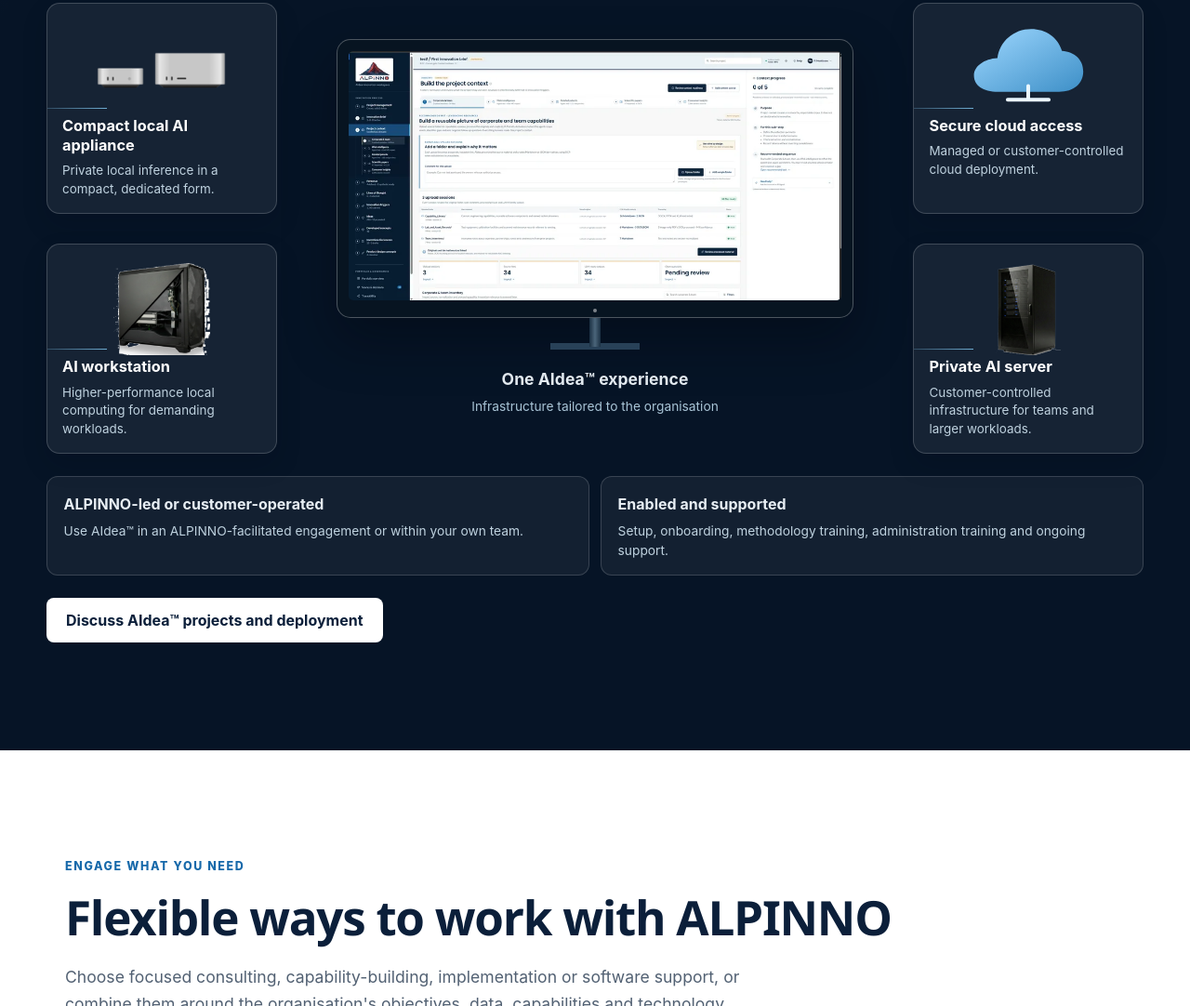
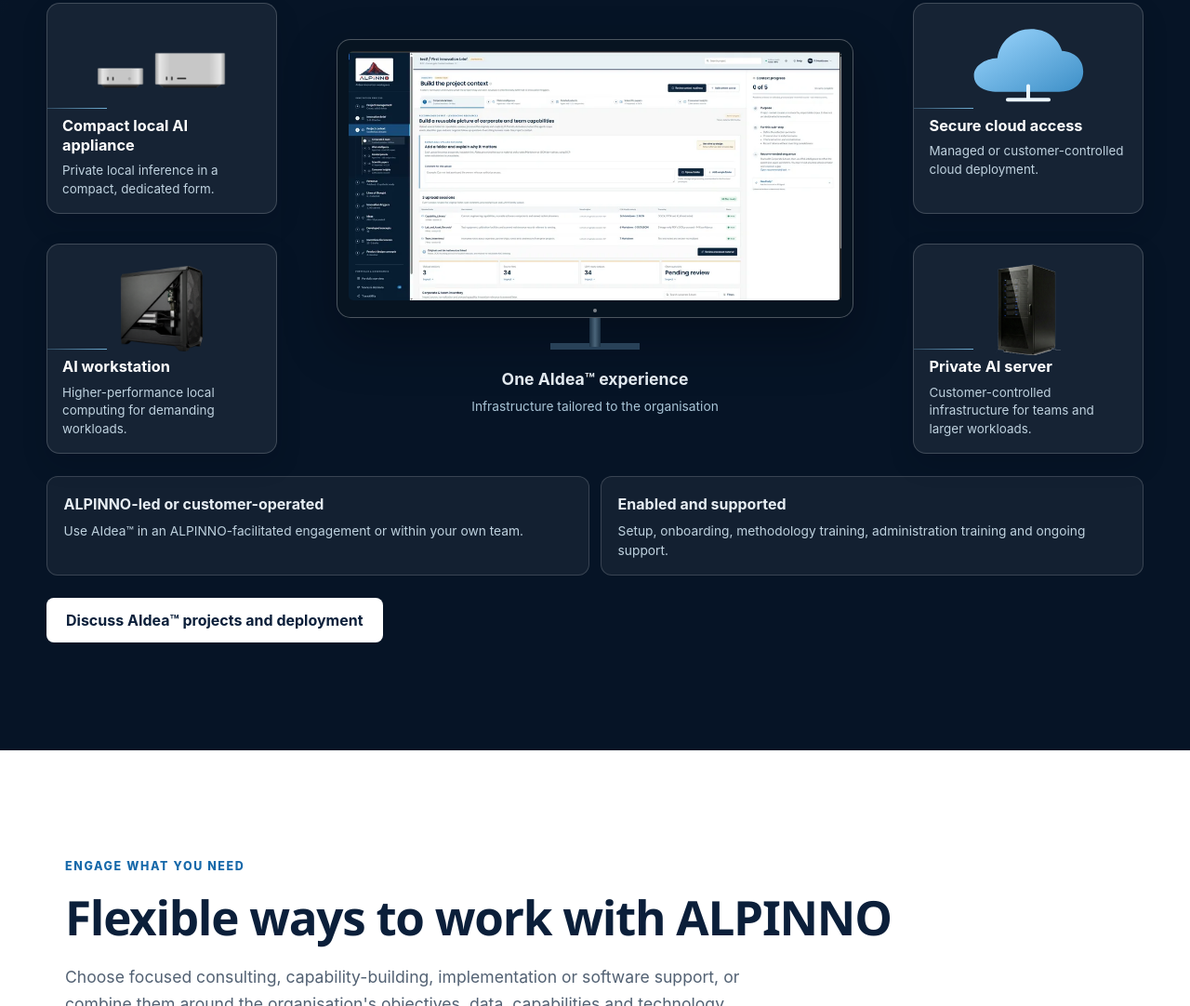
Before and after one commit to lad-plunk/ALPINNO-GmbH, a plain HTML site: page index.html in a window 1280 px wide. Shown: the part 6637-7719 px from the top of the page at 93% size. Drawn offline with Linux system fonts and the light colour scheme.

Commit message:
Replace workstation with transparent generated asset

```diff
--- a/index.html
+++ b/index.html
@@ -313,7 +313,7 @@
               <span>Infrastructure tailored to the organisation</span>
             </div>
             <article class="deployment-option deployment-option-workstation">
-              <img src="images/deployment-ai-workstation.png" alt="" width="180" height="173" loading="lazy" decoding="async">
+              <img src="images/deployment-ai-workstation-transparent-512.png" alt="" width="512" height="512" loading="lazy" decoding="async">
               <div><h4>AI workstation</h4><p>Higher-performance local computing for demanding workloads.</p></div>
             </article>
             <article class="deployment-option deployment-option-server">
```
Also changed, not shown: images/deployment-ai-workstation-transparent-512.png (added), images/deployment-ai-workstation.png (deleted).
